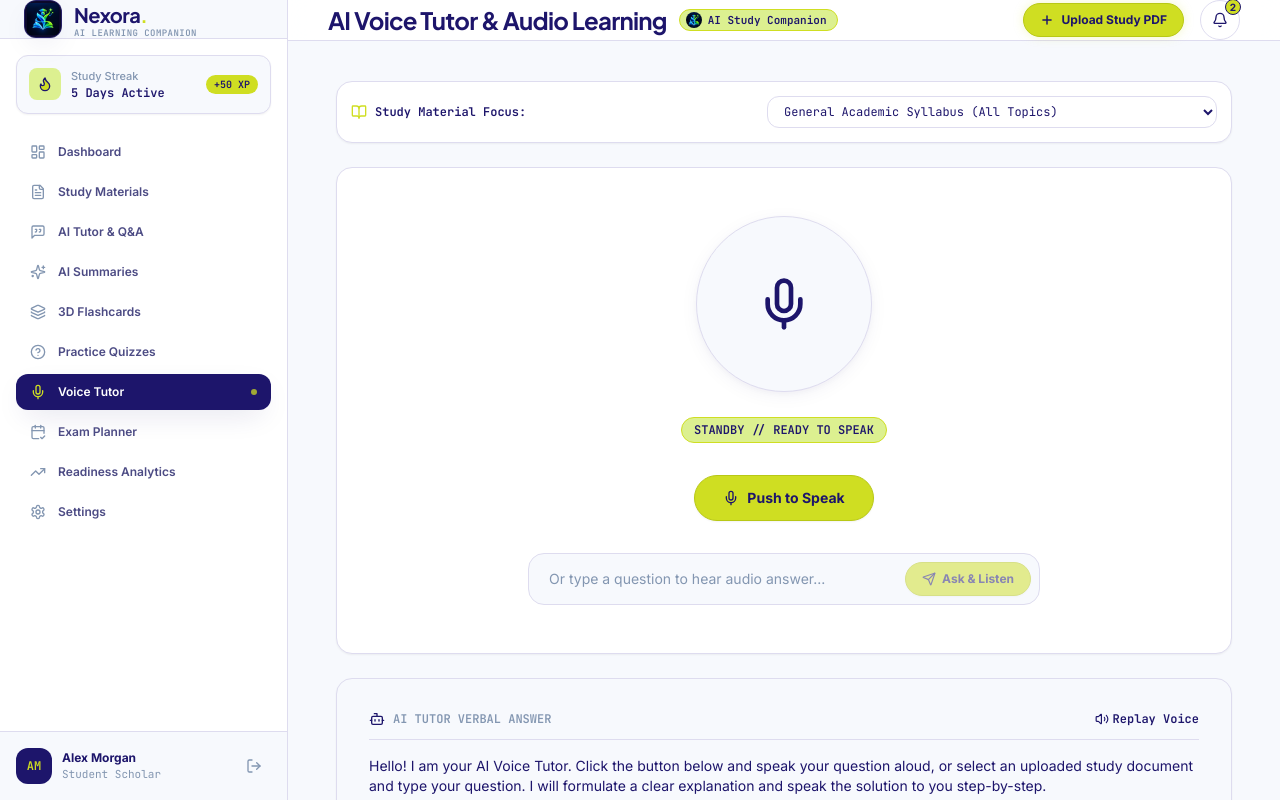
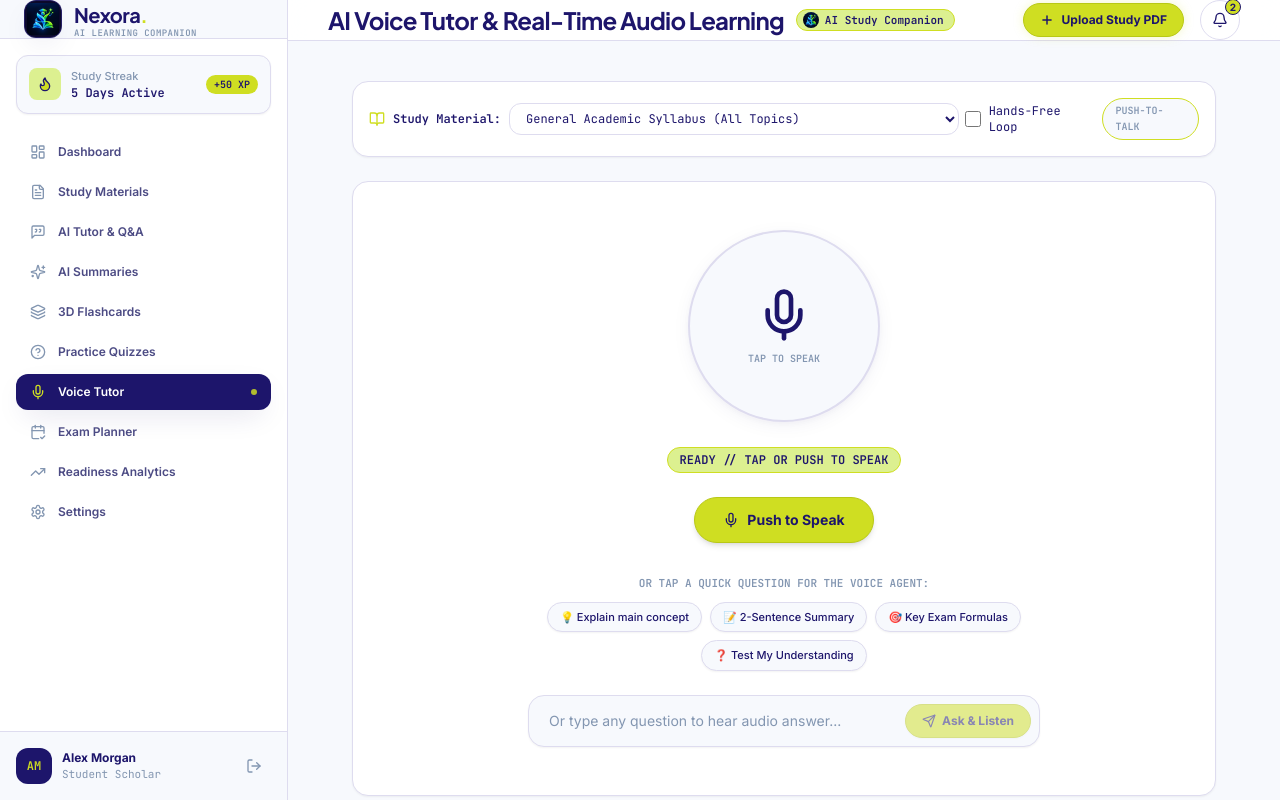
Before and after one commit to Sasikumar-007/Nexora, a Next.js app: page /voice-tutor in a window 1280 px wide. Shown: the top 800 px of the page. Built offline with nearby package versions, Linux system fonts and the light colour scheme.

Commit message:
Enhance AI Voice Tutor with real-time continuous voice recognition and spoken responses

```diff
--- a/app/voice-tutor/page.tsx
+++ b/app/voice-tutor/page.tsx
@@ -15,6 +15,7 @@ import {
   BookOpen,
   Send,
   RotateCcw,
+  Zap,
 } from "lucide-react";
 import {
   getStoredDocuments,
@@ -32,16 +33,24 @@ function VoiceTutorContent() {
   const [isLoading, setIsLoading] = useState(false);
   const [transcript, setTranscript] = useState("");
   const [textInput, setTextInput] = useState("");
+  const [continuousMode, setContinuousMode] = useState(false);
   const [response, setResponse] = useState(
-    "Hello! I am your AI Voice Tutor. Click the button below and speak your question aloud, or select an uploaded study document and type your question. I will formulate a clear explanation and speak the solution to you step-by-step."
+    "Hello! I am your real-time AI Voice Tutor. Click 'Push to Speak' and talk, or choose an uploaded syllabus PDF. I will listen to your voice and answer aloud in real time."
   );
   const [history, setHistory] = useState<
     Array<{ speaker: "user" | "tutor"; text: string }>
   >([]);
 
   const recognitionRef = useRef<any>(null);
+  const transcriptRef = useRef<string>("");
+  const continuousModeRef = useRef<boolean>(false);
+  const isSpeakingRef = useRef<boolean>(false);
 
-  // Load documents
+  useEffect(() => {
+    continuousModeRef.current = continuousMode;
+  }, [continuousMode]);
+
+  // Load stored documents
   useEffect(() => {
     const docs = getStoredDocuments();
     setDocuments(docs);
@@ -50,12 +59,13 @@ function VoiceTutorContent() {
       const found = docs.find((d) => d.id === initialDocId);
       if (found) {
         setResponse(
-          `Voice agent loaded with "${found.title}". Ask me any question aloud or type below to hear an explanation from your notes.`
+          `Voice agent connected to "${found.title}". Ask any question aloud or type below to hear real-time AI explanations from your notes.`
         );
       }
     }
   }, [initialDocId]);
 
+  // Initialize Speech Recognition
   useEffect(() => {
     const SpeechRecognition =
       (window as any).SpeechRecognition || (window as any).webkitSpeechRecognition;
@@ -74,15 +84,21 @@ function VoiceTutorContent() {
         const text = Array.from(event.results)
           .map((r: any) => r[0].transcript)
           .join("");
+        transcriptRef.current = text;
         setTranscript(text);
       };
 
       rec.onend = () => {
         setIsListening(false);
+        // Automatic submission on speech pause if text was captured
+        const captured = transcriptRef.current.trim();
+        if (captured.length > 0) {
+          submitQuestion(captured);
+        }
       };
 
       rec.onerror = (e: any) => {
-        console.warn("Speech recognition error:", e);
+        console.warn("Speech recognition notice:", e.error);
         setIsListening(false);
       };
 
@@ -96,7 +112,7 @@ function VoiceTutorContent() {
     };
   }, []);
 
-  const toggleListening = () => {
+  const startListening = () => {
     if (!recognitionRef.current) {
       alert(
         "Web Speech recognition is not supported in this browser or mic permissions were denied. You can also type your question directly below to hear the voice tutor speak!"
@@ -104,15 +120,35 @@ function VoiceTutorContent() {
       return;
     }
 
-    if (isListening) {
-      recognitionRef.current.stop();
-    } else {
+    // Cancel any previous speech
+    if (typeof window !== "undefined" && "speechSynthesis" in window) {
+      window.speechSynthesis.cancel();
+      setIsSpeaking(false);
+      isSpeakingRef.current = false;
+    }
+
+    transcriptRef.current = "";
     setTranscript("");
+
     try {
       recognitionRef.current.start();
     } catch (err) {
-        console.warn("Start recognition error:", err);
+      console.warn("Could not start recognition:", err);
     }
+  };
+
+  const stopListening = () => {
+    if (recognitionRef.current && isListening) {
+      recognitionRef.current.stop();
+      // On stop, onend will trigger and submit transcriptRef.current
+    }
+  };
+
+  const toggleListening = () => {
+    if (isListening) {
+      stopListening();
+    } else {
+      startListening();
     }
   };
 
@@ -128,18 +164,58 @@ function VoiceTutorContent() {
       .trim();
   };
 
+  const getNaturalVoice = () => {
+    if (typeof window === "undefined" || !("speechSynthesis" in window)) return null;
+    const voices = window.speechSynthesis.getVoices();
+    // Prioritize natural English voices
+    const preferred = voices.find(
+      (v) =>
+        v.lang.startsWith("en") &&
+        (v.name.includes("Natural") ||
+          v.name.includes("Google") ||
+          v.name.includes("Samantha") ||
+          v.name.includes("Jenny") ||
+          v.name.includes("Guy") ||
+          v.name.includes("Daniel") ||
+          v.name.includes("David"))
+    );
+    return preferred || voices.find((v) => v.lang.startsWith("en")) || voices[0] || null;
+  };
+
   const speakText = (text: string) => {
     if (typeof window === "undefined" || !("speechSynthesis" in window)) return;
     window.speechSynthesis.cancel();
 
     const readableText = cleanTextForSpeech(text);
     const utterance = new SpeechSynthesisUtterance(readableText);
-    utterance.rate = 0.95;
+    utterance.rate = 1.0;
     utterance.pitch = 1.0;
 
-    utterance.onstart = () => setIsSpeaking(true);
-    utterance.onend = () => setIsSpeaking(false);
-    utterance.onerror = () => setIsSpeaking(false);
+    const voice = getNaturalVoice();
+    if (voice) {
+      utterance.voice = voice;
+    }
+
+    utterance.onstart = () => {
+      setIsSpeaking(true);
+      isSpeakingRef.current = true;
+    };
+
+    utterance.onend = () => {
+      setIsSpeaking(false);
+      isSpeakingRef.current = false;
+      // If hands-free conversational mode is active, start listening for student's next question!
+      if (continuousModeRef.current) {
+        setTimeout(() => {
+          startListening();
+        }, 600);
+      }
+    };
+
+    utterance.onerror = () => {
+      setIsSpeaking(false);
+      isSpeakingRef.current = false;
+    };
 
     window.speechSynthesis.speak(utterance);
   };
@@ -148,6 +224,7 @@ function VoiceTutorContent() {
     if (typeof window !== "undefined" && "speechSynthesis" in window) {
       window.speechSynthesis.cancel();
       setIsSpeaking(false);
+      isSpeakingRef.current = false;
     }
   };
 
@@ -156,6 +233,7 @@ function VoiceTutorContent() {
     if (!q || isLoading) return;
 
     setHistory((prev) => [...prev, { speaker: "user", text: q }]);
+    transcriptRef.current = "";
     setTranscript("");
     setTextInput("");
     setIsLoading(true);
@@ -171,6 +249,7 @@ function VoiceTutorContent() {
           documentId: selectedDoc?.id,
           documentTitle: selectedDoc?.title,
           documentText: selectedDoc?.extracted_text || selectedDoc?.extracted_text_snippet,
+          isVoice: true,
         }),
       });
 
@@ -181,17 +260,11 @@ function VoiceTutorContent() {
 
       speakText(reply);
     } catch (err: any) {
-      const errReply = "I encountered an error formulating the answer. Please try again.";
+      const errReply = "I encountered an issue synthesizing the voice answer. Please ask again.";
       setResponse(errReply);
       speakText(errReply);
     } finally {
       setIsLoading(false);
-    }
-  };
-
-  const handleAskQuestion = () => {
-    if (transcript.trim()) {
-      submitQuestion(transcript);
     }
   };
 
@@ -202,27 +275,48 @@ function VoiceTutorContent() {
     }
   };
 
+  const promptStarters = [
+    {
+      label: "💡 Explain main concept",
+      prompt: selectedDocId
+        ? `Explain the core concept in this document simply.`
+        : `Explain Dijkstra's shortest path algorithm step by step.`,
+    },
+    {
+      label: "📝 2-Sentence Summary",
+      prompt: selectedDocId
+        ? `Summarize the most important takeaway of this document in two concise sentences.`
+        : `Summarize how quantum computing differs from classical computing in two sentences.`,
+    },
+    {
+      label: "🎯 Key Exam Formulas",
+      prompt: `What are the key formulas and definitions I must remember for my exam?`,
+    },
+    {
+      label: "❓ Test My Understanding",
+      prompt: `Ask me one conceptual question on this topic to test my understanding.`,
+    },
+  ];
+
   return (
-    <AppShell title="AI Voice Tutor & Audio Learning">
-      <div className="space-y-6 max-w-4xl mx-auto">
-        {/* Document Context Selector */}
-        {documents.length > 0 && (
-          <div className="card-weaviate p-3.5 bg-white flex flex-col sm:flex-row items-start sm:items-center justify-between gap-3">
-            <div className="flex items-center gap-2">
+    <AppShell title="AI Voice Tutor & Real-Time Audio Learning">
+      <div className="space-y-6 max-w-4xl mx-auto px-1 sm:px-4">
+        {/* Document Context & Conversational Mode Toolbar */}
+        <div className="card-weaviate p-4 bg-white flex flex-col sm:flex-row items-start sm:items-center justify-between gap-4">
+          <div className="flex items-center gap-2 w-full sm:w-auto">
             <BookOpen className="h-4 w-4 text-[#CFDE22] shrink-0" />
-              <span className="text-xs font-mono font-bold text-[#1D156B]">
-                Study Material Focus:
+            <span className="text-xs font-mono font-bold text-[#1D156B] shrink-0">
+              Study Material:
             </span>
-            </div>
             <select
               value={selectedDocId}
               onChange={(e) => {
                 setSelectedDocId(e.target.value);
                 const doc = documents.find((d) => d.id === e.target.value);
                 if (doc) {
-                  setResponse(`Voice tutor connected to "${doc.title}". Ask any question to listen to answers from this document.`);
+                  setResponse(`Voice tutor connected to "${doc.title}". Ask any question aloud to hear explanations from this syllabus.`);
                 } else {
-                  setResponse("Voice tutor active on all general syllabus topics. Click Push to Speak or type below.");
+                  setResponse("Voice tutor active on all general syllabus topics. Click Push to Speak or select a quick prompt below.");
                 }
               }}
               className="w-full sm:w-auto rounded-xl border border-[#DEDCEF] bg-white px-3 py-1.5 text-xs font-mono text-[#1D156B] focus:outline-none focus:border-[#1D156B]"
@@ -235,60 +329,111 @@ function VoiceTutorContent() {
               ))}
             </select>
           </div>
-        )}
+
+          {/* Real-time Hands-Free Conversation Toggle */}
+          <div className="flex items-center gap-2 self-end sm:self-auto">
+            <label className="flex items-center gap-2 cursor-pointer text-xs font-mono font-medium text-[#1D156B] select-none">
+              <input
+                type="checkbox"
+                checked={continuousMode}
+                onChange={(e) => setContinuousMode(e.target.checked)}
+                className="rounded border-[#DEDCEF] text-[#1D156B] focus:ring-[#CFDE22] h-4 w-4"
+              />
+              <span>Hands-Free Loop</span>
+            </label>
+            <span
+              className={`badge-weaviate-lime text-[10px] font-mono ${
+                continuousMode ? "!bg-[#CFDE22] !text-[#1D156B]" : "!bg-[#F7F9FD] !text-[#8396B1]"
+              }`}
+            >
+              {continuousMode ? "CONVERSATION ON" : "PUSH-TO-TALK"}
+            </span>
+          </div>
+        </div>
 
         {/* Tutor Visualizer Sphere */}
         <div className="card-weaviate p-8 sm:p-12 text-center bg-white">
           <div className="mx-auto flex flex-col items-center justify-center">
             {/* Visualizer Orb */}
             <div
-              className={`relative flex h-36 w-36 sm:h-44 sm:w-44 items-center justify-center rounded-full transition-all duration-300 border ${
+              onClick={toggleListening}
+              className={`relative flex h-40 w-40 sm:h-48 sm:w-48 items-center justify-center rounded-full cursor-pointer transition-all duration-300 border-2 select-none ${
                 isListening
-                  ? "bg-red-500 text-white animate-pulse scale-105 border-red-600 shadow-lg"
+                  ? "bg-red-500 text-white animate-pulse scale-105 border-red-600 shadow-2xl ring-4 ring-red-200"
                   : isSpeaking
-                  ? "bg-[#1D156B] text-[#CFDE22] animate-bounce border-[#372E8A] shadow-glow-lime"
-                  : "bg-[#F7F9FD] text-[#1D156B] border-[#DEDCEF] shadow-card-weaviate"
+                  ? "bg-[#1D156B] text-[#CFDE22] border-[#372E8A] shadow-glow-lime ring-4 ring-[#DCF090]"
+                  : isLoading
+                  ? "bg-amber-400 text-[#1D156B] border-amber-500 animate-pulse shadow-md"
+                  : "bg-[#F7F9FD] text-[#1D156B] border-[#DEDCEF] shadow-card-weaviate hover:border-[#CFDE22] hover:scale-102"
               }`}
             >
               {isListening ? (
+                <div className="flex flex-col items-center gap-2">
                   <Radio className="h-14 w-14 text-white animate-spin" />
+                  {/* Dancing Waveform Bars */}
+                  <div className="flex items-center gap-1 h-5">
+                    <span className="w-1.5 bg-white rounded-full animate-bounce h-4" style={{ animationDelay: "0ms" }} />
+                    <span className="w-1.5 bg-white rounded-full animate-bounce h-6" style={{ animationDelay: "150ms" }} />
+                    <span className="w-1.5 bg-white rounded-full animate-bounce h-3" style={{ animationDelay: "300ms" }} />
+                    <span className="w-1.5 bg-white rounded-full animate-bounce h-5" style={{ animationDelay: "450ms" }} />
+                  </div>
+                </div>
               ) : isSpeaking ? (
-                <Volume2 className="h-14 w-14 text-[#CFDE22]" />
+                <div className="flex flex-col items-center gap-2">
+                  <Volume2 className="h-14 w-14 text-[#CFDE22] animate-bounce" />
+                  {/* Dancing Waveform Bars */}
+                  <div className="flex items-center gap-1 h-5">
+                    <span className="w-1.5 bg-[#CFDE22] rounded-full animate-bounce h-5" style={{ animationDelay: "0ms" }} />
+                    <span className="w-1.5 bg-[#CFDE22] rounded-full animate-bounce h-7" style={{ animationDelay: "150ms" }} />
+                    <span className="w-1.5 bg-[#CFDE22] rounded-full animate-bounce h-4" style={{ animationDelay: "300ms" }} />
+                    <span className="w-1.5 bg-[#CFDE22] rounded-full animate-bounce h-6" style={{ animationDelay: "450ms" }} />
+                  </div>
+                </div>
+              ) : isLoading ? (
+                <div className="flex flex-col items-center gap-2">
+                  <Sparkles className="h-12 w-12 text-[#1D156B] animate-spin" />
+                  <span className="text-[10px] font-mono font-bold uppercase tracking-wider">Reasoning</span>
+                </div>
               ) : (
+                <div className="flex flex-col items-center gap-2">
                   <Mic className="h-14 w-14 text-[#1D156B]" />
+                  <span className="text-[10px] font-mono font-bold uppercase text-[#8396B1]">Tap to Speak</span>
+                </div>
               )}
             </div>
 
+            {/* Status Badge */}
             <div className="mt-6">
               <span className="badge-weaviate-lime font-mono">
                 {isListening
-                  ? "LISTENING TO YOUR SPEECH..."
+                  ? "LISTENING... (PAUSE OR TAP TO SUBMIT)"
                   : isSpeaking
-                  ? "AUDIO VERBALIZING..."
+                  ? "AI VERBALIZING SOLUTION..."
                   : isLoading
-                  ? "SYNTHESIZING ANSWER..."
-                  : "STANDBY // READY TO SPEAK"}
+                  ? "AI SYNTHESIZING VOICE ANSWER..."
+                  : "READY // TAP OR PUSH TO SPEAK"}
               </span>
             </div>
 
-            {/* Transcript Preview */}
+            {/* Live Real-Time Transcript Preview */}
             {transcript && (
-              <div className="mt-4 p-3 bg-[#F7F9FD] rounded-xl border border-[#DEDCEF] max-w-lg text-xs sm:text-sm font-mono text-[#1D156B]">
+              <div className="mt-4 p-3 bg-[#F7F9FD] rounded-xl border border-[#CFDE22] max-w-lg text-xs sm:text-sm font-mono text-[#1D156B] shadow-sm animate-fade-in">
+                <span className="text-[#8396B1] font-bold mr-1.5">You said:</span>
                 &ldquo;{transcript}&rdquo;
               </div>
             )}
 
-            {/* Voice Controls */}
-            <div className="mt-8 flex flex-wrap items-center justify-center gap-3">
+            {/* Controls */}
+            <div className="mt-6 flex flex-wrap items-center justify-center gap-3">
               <button
                 onClick={toggleListening}
-                className={`btn-weaviate-primary px-7 py-3 text-sm flex items-center gap-2 ${
-                  isListening ? "!bg-red-500 !border-red-600 !text-white hover:!bg-red-600" : ""
+                className={`btn-weaviate-primary px-7 py-3 text-sm flex items-center gap-2 shadow-md ${
+                  isListening ? "!bg-red-500 !border-red-600 !text-white hover:!bg-red-600 ring-4 ring-red-100" : ""
                 }`}
               >
                 {isListening ? (
                   <>
-                    <MicOff className="h-4 w-4" /> Stop & Speak
+                    <MicOff className="h-4 w-4" /> Stop &amp; Submit Voice
                   </>
                 ) : (
                   <>
@@ -297,36 +442,45 @@ function VoiceTutorContent() {
                 )}
               </button>
 
-              {transcript && (
-                <button
-                  onClick={handleAskQuestion}
-                  disabled={isLoading}
-                  className="btn-weaviate-dark px-6 py-3 text-xs sm:text-sm gap-1.5"
-                >
-                  <Sparkles className="h-4 w-4 text-[#CFDE22]" /> Send Query
-                </button>
-              )}
-
               {isSpeaking && (
                 <button
                   onClick={stopSpeaking}
-                  className="btn-weaviate-secondary px-5 py-3 text-xs"
+                  className="btn-weaviate-secondary px-5 py-3 text-xs flex items-center gap-1.5"
                 >
-                  <VolumeX className="h-4 w-4" /> Stop Audio
+                  <VolumeX className="h-4 w-4 text-red-500" /> Stop Audio
                 </button>
               )}
             </div>
 
-            {/* Text Input Fallback (Works in any browser or quiet room) */}
+            {/* Quick 1-Click Voice Prompt Starters */}
+            <div className="mt-8 w-full max-w-xl">
+              <div className="text-[11px] font-mono font-bold uppercase text-[#8396B1] mb-2.5 text-center">
+                Or tap a quick question for the voice agent:
+              </div>
+              <div className="flex flex-wrap items-center justify-center gap-2">
+                {promptStarters.map((item, i) => (
+                  <button
+                    key={i}
+                    onClick={() => submitQuestion(item.prompt)}
+                    disabled={isLoading}
+                    className="px-3 py-1.5 rounded-full bg-[#F7F9FD] border border-[#DEDCEF] hover:border-[#1D156B] text-[11px] font-medium text-[#1D156B] transition-all hover:bg-white shadow-sm flex items-center gap-1"
+                  >
+                    {item.label}
+                  </button>
+                ))}
+              </div>
+            </div>
+
+            {/* Direct Typed Input Fallback */}
             <form
               onSubmit={handleTextSubmit}
-              className="mt-8 w-full max-w-lg flex items-center gap-2 bg-[#F7F9FD] p-2 rounded-2xl border border-[#DEDCEF]"
+              className="mt-6 w-full max-w-lg flex items-center gap-2 bg-[#F7F9FD] p-2 rounded-2xl border border-[#DEDCEF] shadow-sm"
             >
               <input
                 type="text"
                 value={textInput}
                 onChange={(e) => setTextInput(e.target.value)}
-                placeholder="Or type a question to hear audio answer..."
+                placeholder="Or type any question to hear audio answer..."
                 className="flex-1 bg-transparent px-3 py-1.5 text-xs sm:text-sm text-[#1D156B] placeholder-[#8396B1] focus:outline-none"
               />
               <button
@@ -335,7 +489,7 @@ function VoiceTutorContent() {
                 className="btn-weaviate-primary text-xs px-4 py-2 disabled:opacity-50 flex items-center gap-1.5 shrink-0"
               >
                 <Send className="h-3.5 w-3.5" />
-                <span className="hidden sm:inline">Ask & Listen</span>
+                <span className="hidden sm:inline">Ask &amp; Listen</span>
               </button>
             </form>
           </div>
@@ -345,7 +499,7 @@ function VoiceTutorContent() {
         <div className="card-weaviate p-6 sm:p-8 bg-[#F7F9FD]">
           <div className="flex items-center justify-between border-b border-[#DEDCEF] pb-3 mb-4">
             <div className="flex items-center gap-2 font-mono font-bold text-xs uppercase text-[#8396B1]">
-              <Bot className="h-4 w-4 text-[#1D156B]" /> AI Tutor Verbal Answer
+              <Bot className="h-4 w-4 text-[#1D156B]" /> AI Tutor Spoken Answer
             </div>
             <div className="flex items-center gap-2">
               <button
@@ -353,11 +507,11 @@ function VoiceTutorContent() {
                 disabled={isSpeaking}
                 className="text-xs font-mono text-[#1D156B] hover:underline flex items-center gap-1 font-bold disabled:opacity-50"
               >
-                <Volume2 className="h-3.5 w-3.5" /> Replay Voice
+                <Volume2 className="h-3.5 w-3.5" /> Replay Audio
               </button>
             </div>
           </div>
-          <p className="text-xs sm:text-sm font-sans text-[#1D156B] leading-relaxed whitespace-pre-wrap">
+          <p className="text-sm sm:text-base font-sans text-[#1D156B] leading-relaxed whitespace-pre-wrap">
             {response}
           </p>
         </div>
@@ -366,9 +520,9 @@ function VoiceTutorContent() {
         {history.length > 0 && (
           <div className="card-weaviate p-6 bg-white space-y-3">
             <h4 className="text-xs font-mono font-bold uppercase text-[#8396B1]">
-              Voice Session History
+              Voice Conversation Log ({history.length})
             </h4>
-            <div className="space-y-2.5 max-h-60 overflow-y-auto pr-2">
+            <div className="space-y-2.5 max-h-64 overflow-y-auto pr-2">
               {history.map((h, i) => (
                 <div
                   key={i}
@@ -378,9 +532,19 @@ function VoiceTutorContent() {
                       : "bg-[#F7F9FD] border border-[#DEDCEF] text-[#1D156B] mr-6"
                   }`}
                 >
-                  <span className="font-bold block mb-1 font-mono text-[10px] opacity-75">
+                  <div className="flex items-center justify-between mb-1">
+                    <span className="font-bold font-mono text-[10px] opacity-75">
                       {h.speaker === "user" ? "YOU" : "AI TUTOR"}
                     </span>
+                    {h.speaker === "tutor" && (
+                      <button
+                        onClick={() => speakText(h.text)}
+                        className="text-[10px] font-mono text-[#1D156B] hover:underline flex items-center gap-0.5"
+                      >
+                        <Volume2 className="h-3 w-3" /> Speak
+                      </button>
+                    )}
+                  </div>
                   <p className="whitespace-pre-wrap">{h.text}</p>
                 </div>
               ))}
```
Also changed, not shown: app/api/chat/route.ts (+6 -3 lines), lib/ai/dynamic-generator.ts (+15 -1 lines), lib/ai/provider.ts (+7 -3 lines). Lines whose indentation alone changed are shown as unchanged.
